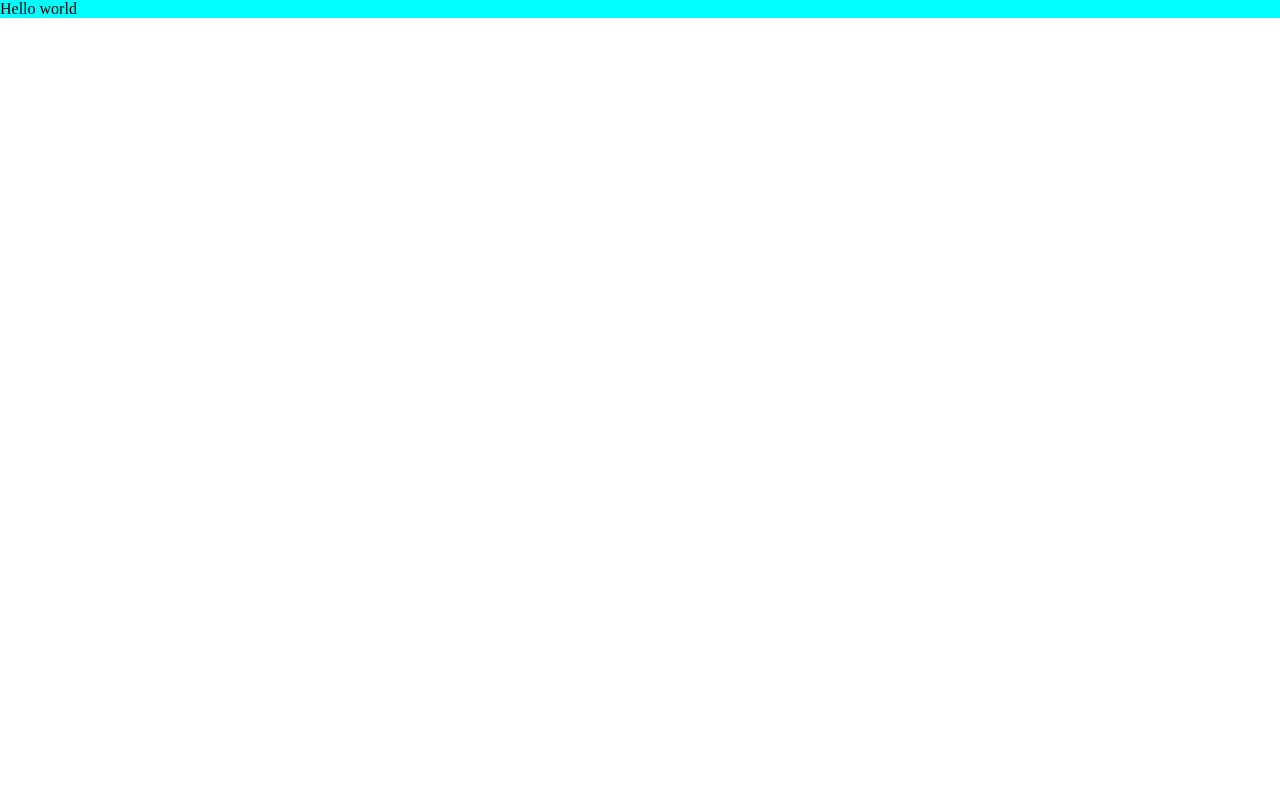
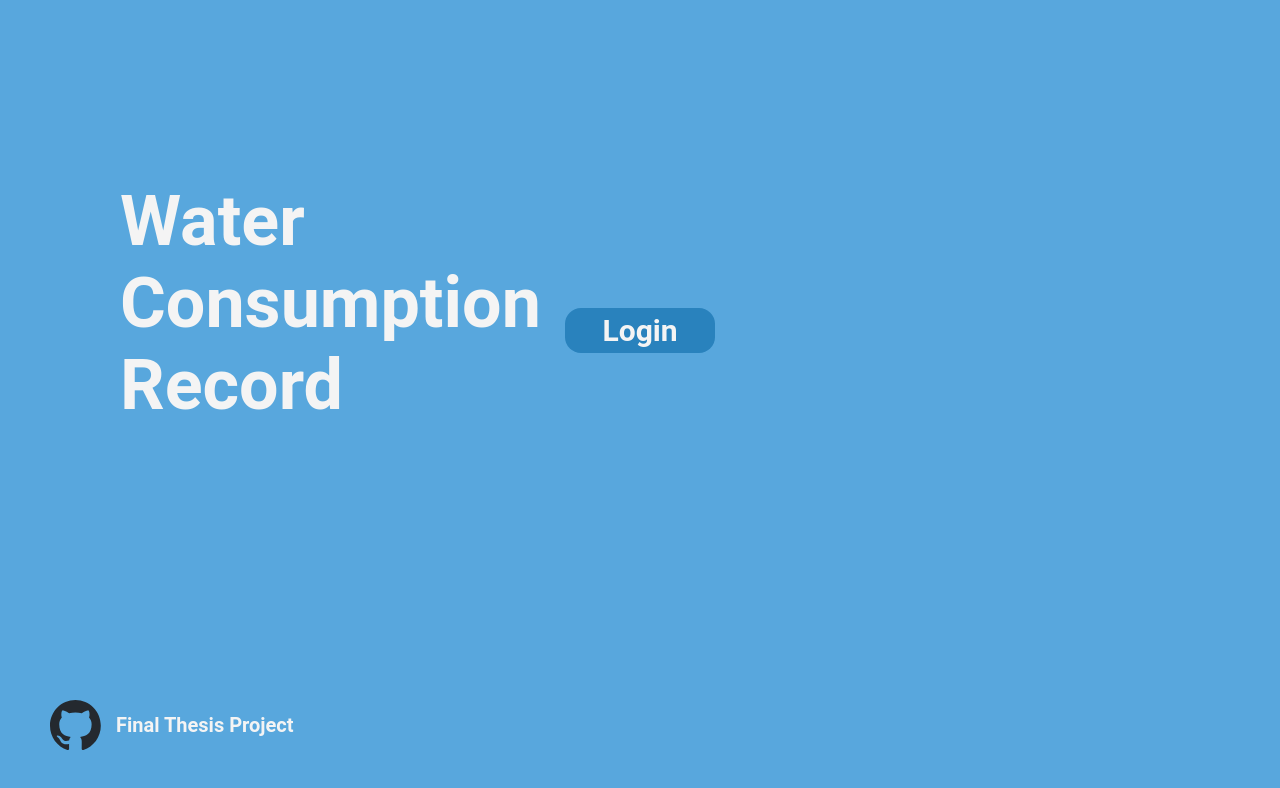
Before and after one commit to Shoosht/WaterConsumptionRecord-frontend, a React (Create React App) app: page / in a window 1280 px wide. Shown: the top 788 px of the page. Built offline with nearby package versions, Linux system fonts and the light colour scheme.

Commit message:
Updated login screen

```diff
--- a/src/Pages/FirstScreen/FirstScreen.css
+++ b/src/Pages/FirstScreen/FirstScreen.css
@@ -1,3 +1,144 @@
-.FirstScreen {
-    background-color: aqua;
+* {
+  box-sizing: border-box;
 }
+
+
+.background {
+  height: 100vh;
+  background-color: #58A7DD;
+
+}
+
+.title {
+  padding-left: 120px;
+  padding-top: 180px;
+  height: 308px;
+  width: 200px;
+  font-family: Roboto, Oxygen, Ubuntu, Cantarell, 'Open Sans', 'Helvetica Neue', sans-serif;
+  font-size: 70px;
+  font-weight: bold;
+  color: #F4F4F4;
+}
+
+.login-button-centered{
+  display: flex;
+  justify-content: center;
+  align-items: center;
+}
+
+.login-button{
+  display: flex;
+  justify-content: center;
+  align-items: center;
+  color: #F4F4F4;
+  font-family: Roboto, Oxygen, Ubuntu, Cantarell, 'Open Sans', 'Helvetica Neue', sans-serif;
+  font-size: 30px;
+  font-weight: bold;
+  background-color: #2982bd;
+  height: 45px;
+  width: 150px;
+  border-radius: 2vh;
+}
+
+.login-button:hover{
+  text-decoration: none;
+  transition-duration: 0.5s;
+  cursor: pointer;
+  color: #3f3f3f;
+  border: 1px solid #3f3f3f;
+  border-radius: 2vh;
+}
+
+.login-button:active{
+  background-color: #80BCE5;
+  transition-duration: 0s;
+}
+
+.bottom-left{
+  position: fixed;
+  bottom: 0;
+  left: 0;
+
+
+  margin-left: 50px;
+  margin-bottom: 50px;
+
+  display: flex;
+  align-items: center;
+}
+
+.bottom-left-text{
+  margin-left: 15px;
+  font-family: Roboto, Oxygen, Ubuntu, Cantarell, 'Open Sans', 'Helvetica Neue', sans-serif;
+  font-size: 20px;
+  font-weight: bold;
+  color: #F4F4F4;
+}
+
+.login-div{
+  position: fixed;
+  top: 0;
+  right: 0;
+  width: 60%;
+  height: 100%;
+  background-color: #F4F4F4;
+}
+
+.login-centered{
+  display: flex;
+  flex-direction: column;
+  justify-content: center;
+  align-items: center;
+  height: 100%
+}
+
+.login-title{
+  font-family: Roboto, Oxygen, Ubuntu, Cantarell, 'Open Sans', 'Helvetica Neue', sans-serif;
+  font-size: 28px;
+  font-weight: bold;
+  color: #3f3f3f;
+  margin-bottom: 50px;
+}
+
+.form-group {
+  margin-bottom: 20px;
+  display: flex;
+  flex-direction: column;
+  width: 100%;
+  max-width: 350px;
+}
+
+.login-text {
+  font-family: Roboto, Oxygen, Ubuntu, Cantarell, 'Open Sans', 'Helvetica Neue', sans-serif;
+  font-size: 18px;
+  font-weight: bold;
+  color: #3f3f3f;
+  margin-bottom: 5px;
+}
+
+input {
+  padding: 10px;
+  font-size: 16px;
+  border: 1px solid #ccc;
+  border-radius: 5px;
+  width: 100%;
+  width: 350px;
+}
+
+.submit-button {
+  display: flex;
+  background-color: #2982bd;
+  color: #f4f4f4;
+  padding: 10px 20px;
+  font-size: 16px;
+  font-weight: bold;
+  border: none;
+  border-radius: 5px;
+  cursor: pointer;
+  width: 350px;
+  justify-content: center;
+}
+
+.submit-button:hover {
+  background-color: #80BCE5;
+}
--- a/src/Pages/FirstScreen/FirstScreen.js
+++ b/src/Pages/FirstScreen/FirstScreen.js
@@ -1,9 +1,66 @@
 import './FirstScreen.css';
+import githubLogo from '../../Components/github-mark.svg';
+import React, { useState } from 'react';
 
 function FirstScreen() {
+  const [LoginVisibility, setLoginVisibility] = useState(true);
+  const [email, setEmail] = useState('');
+  const [password, setPassword] = useState('');
+
+  const handleLoginButtonClick = () => {
+    setLoginVisibility(false);
+  };
+
+  const handleSubmit = (e) => {
+    e.preventDefault();
+    console.log('Email:', email, 'Password:', password);
+  };
+
   return (
-    <div className="FirstScreen">
-        <p>Hello world</p>
+    <div className="background">
+        <div className="title">
+          Water Consumption Record
+        </div>
+        <div className="login-button-centered">
+          {LoginVisibility ? (
+              <div className="login-button" onClick={handleLoginButtonClick}>
+                Login
+              </div>
+            ) : (
+              <div className="login-div">
+                <div className="login-centered">
+                  <div className="login-title">Login</div>
+                  <form className="login-form" onSubmit={handleSubmit}>
+                    <div className="form-group">
+                      <label htmlFor="email" className="login-text">Email</label>
+                      <input
+                        type="email"
+                        id="email"
+                        value={email}
+                        onChange={(e) => setEmail(e.target.value)}
+                        required
+                      />
+                    </div>
+                    <div className="form-group">
+                      <label htmlFor="password" className="login-text">Password</label>
+                      <input
+                        type="password"
+                        id="password"
+                        value={password}
+                        onChange={(e) => setPassword(e.target.value)}
+                        required
+                      />
+                    </div>
+                    <button type="submit" className="submit-button">Submit</button>
+                  </form>
+                </div>
+              </div>
+            )}
+        </div>
+        <div className="bottom-left">
+         <img height="50px" src={githubLogo} alt="GitHub Logo" />
+         <div className="bottom-left-text">Final Thesis Project</div>
+        </div>
     </div>
   );
 }
```
Also changed, not shown: src/Components/github-mark.svg (added).
